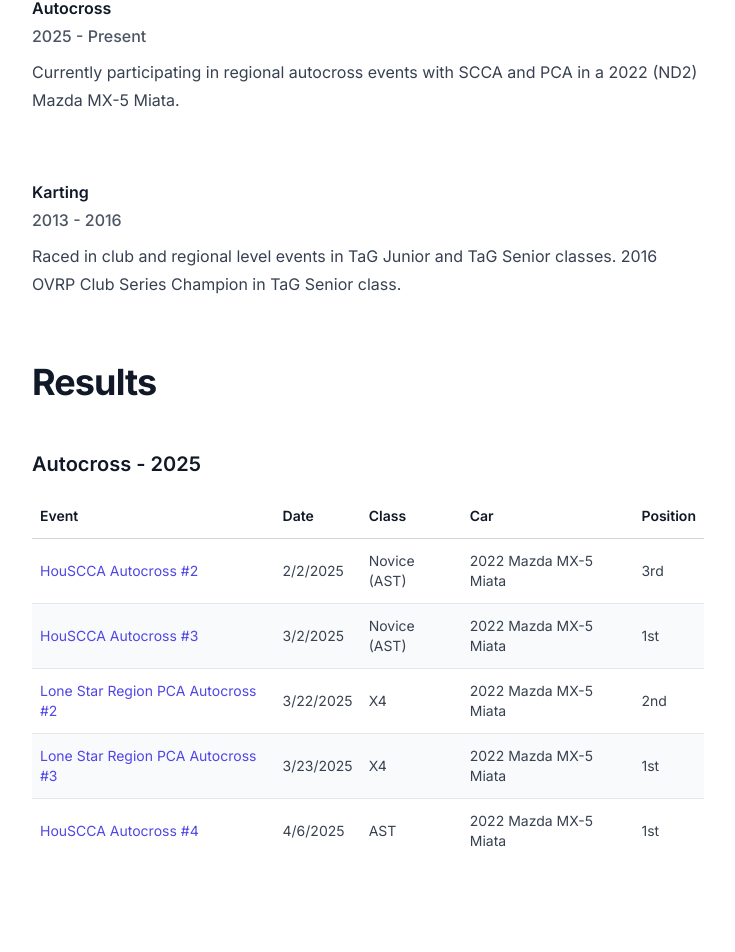
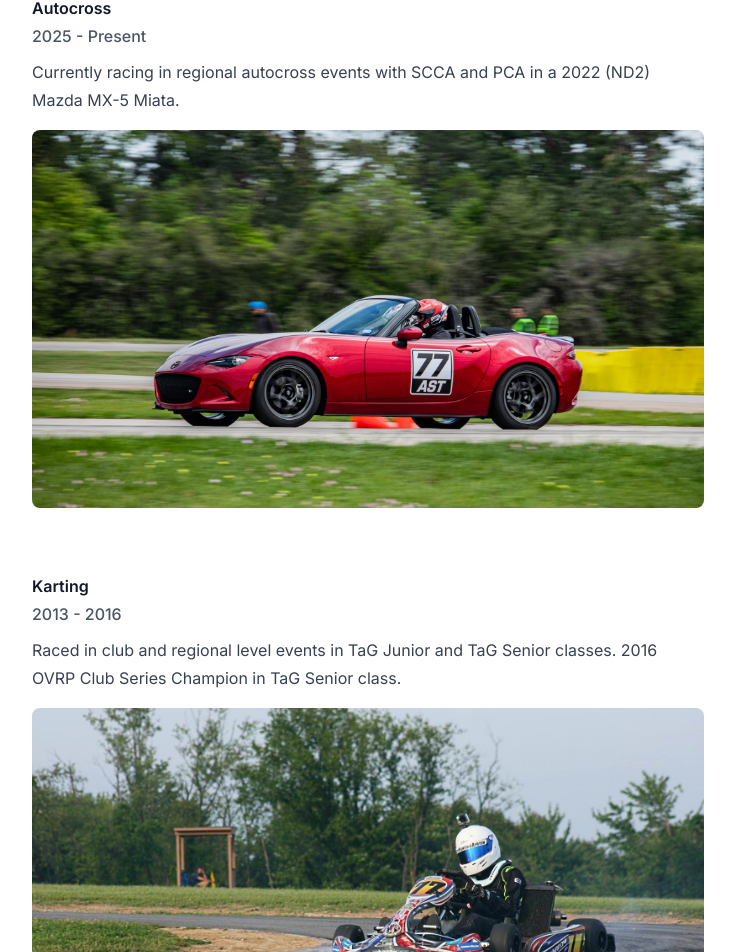
Before and after one commit to ahervias77/ahervias_site, a Next.js app: page /racing in a window 1280 px wide. Shown: the part 258-1210 px from the top of the page, without its empty margins (272-1007 px from the left). Built offline with nearby package versions, Linux system fonts and the light colour scheme.

Commit message:
Add photos to racing page

```diff
--- a/src/app/racing/page.tsx
+++ b/src/app/racing/page.tsx
@@ -1,18 +1,23 @@
 import Header from '../ui/header';
 import Footer from '../ui/footer';
+import Image from 'next/image'
 
 const experience = [
   {
     name: 'Autocross',
     years: '2025 - Present',
     description:
-      'Currently participating in regional autocross events with SCCA and PCA in a 2022 (ND2) Mazda MX-5 Miata.',
+      'Currently racing in regional autocross events with SCCA and PCA in a 2022 (ND2) Mazda MX-5 Miata.',
+    image: '/images/autocross.jpg',
+    imageAlt: 'Photo Credit: Chris McCain',
   },
   {
     name: 'Karting',
     years: '2013 - 2016',
     description:
       'Raced in club and regional level events in TaG Junior and TaG Senior classes. 2016 OVRP Club Series Champion in TaG Senior class.',
+    image: '/images/karting.jpg',
+    imageAlt: 'Gearup Challenge The F Series at PIRC',
   },
 ]
 
@@ -64,7 +69,7 @@
   },
 ]
 
-export default function Resume() {
+export default function Racing() {
   return (
     <div className="bg-white min-h-screen dark:bg-slate-900 flex flex-col">
       <Header />
@@ -85,6 +90,17 @@
                       </div>
                     </dt>
                     <dd className="mt-2 text-base leading-7 text-gray-700 dark:text-gray-300">{feature.description}</dd>
+                    {feature.image && (
+                        <div className="mt-4 relative w-full aspect-[16/9]">
+                        <Image
+                          src={feature.image}
+                          alt={feature.imageAlt || ''}
+                          fill
+                          className="object-cover rounded-lg"
+                          sizes="(max-width: 768px) 100vw, (max-width: 1200px) 50vw, 33vw"
+                        />
+                        </div>
+                    )}
                   </div>
                 ))}
               </dl>
```
Also changed, not shown: public/images/autocross.jpg (added), public/images/karting.jpg (added).
